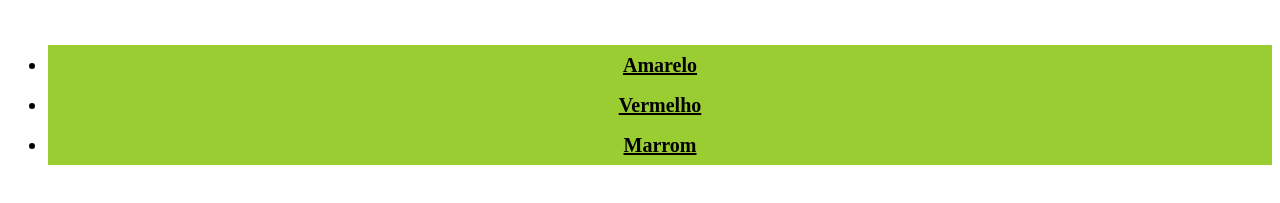
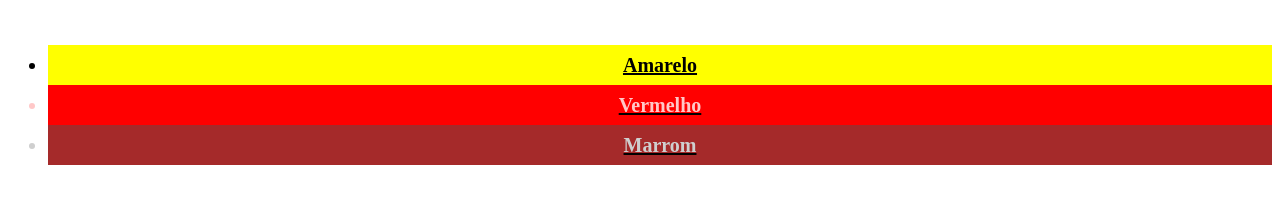
Before and after one commit to marcoPoloJr/Trybe-exercicios, a plain HTML site: page index.html in a window 1280 px wide. Shown: the part 321-524 px from the top of the page. Drawn offline with Linux system fonts and the light colour scheme.

Commit message:
Alteração de fundo lista com cores respectivas

```diff
--- a/index.html
+++ b/index.html
@@ -16,7 +16,7 @@
         }
 
         .background {
-            background-color: yellow;
+            background-color: rgb(255, 255, 0);
             font-weight: 600;
             font-size: 3em;
             text-align: left
@@ -32,8 +32,19 @@
             text-decoration:underline;
             font-weight:bold;
             font-size: 20px;
+         }
+         #Amarelo{
+            background-color: yellow;
+         }
+         #Vermelho{
+            background-color: red;
+            color: rgb(255, 200, 200);
+         }
+         #Marrom{
+            background-color: brown;
+            color:rgb(207, 207, 207);
+         }
 
-        }
     </style>
     <style></style>
   </head>
@@ -41,9 +52,9 @@
     <h1>Exercícios 3.2</h1>
     <p class="background">Qual é a sua cor favorita?</p>
     <ul>
-      <li>Amarelo</li>
-      <li>Vermelho</li>
-      <li>Marrom</li>
+      <li id="Amarelo">Amarelo</li>
+      <li id="Vermelho">Vermelho</li>
+      <li id="Marrom">Marrom</li>
     </ul>
   </body>
 </html>
```
